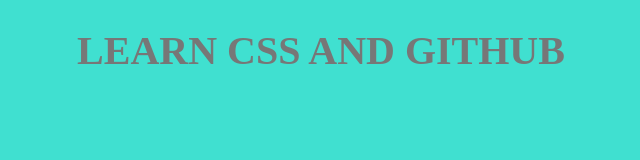
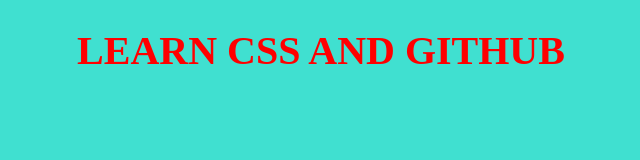
Before and after one commit to hakimled/css_project, a plain HTML site: page index.html in a window 1280 px wide. Shown: the whole page, without its empty margins (319-959 px from the left). Drawn offline with Linux system fonts and the light colour scheme.

Commit message:
new modifications

```diff
--- a/main.css
+++ b/main.css
@@ -2,7 +2,7 @@ body{
     background-color: turquoise;
 }
 h1{
-    color: #fff;
+    color: #f00;
     text-align: center;
     font-size: 40px;
     text-transform: uppercase;
--- a/main.js
+++ b/main.js
@@ -1 +1 @@
-document.querySelector('h1').style.color = '#777';
+// document.querySelector('h1').style.color = '#777';
```
